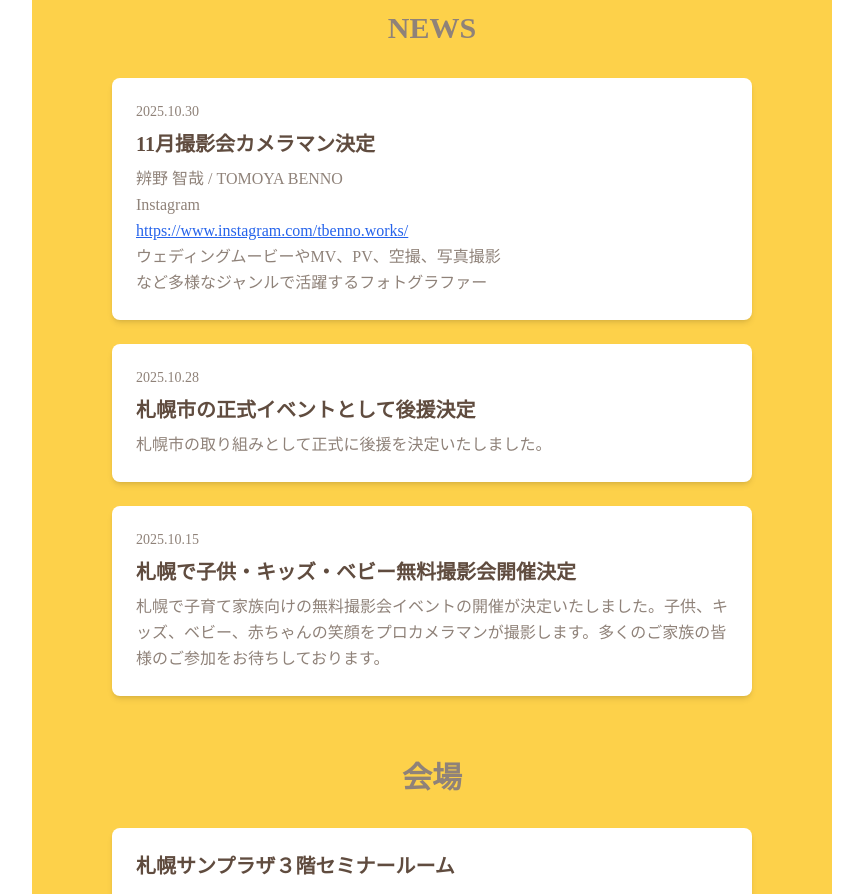
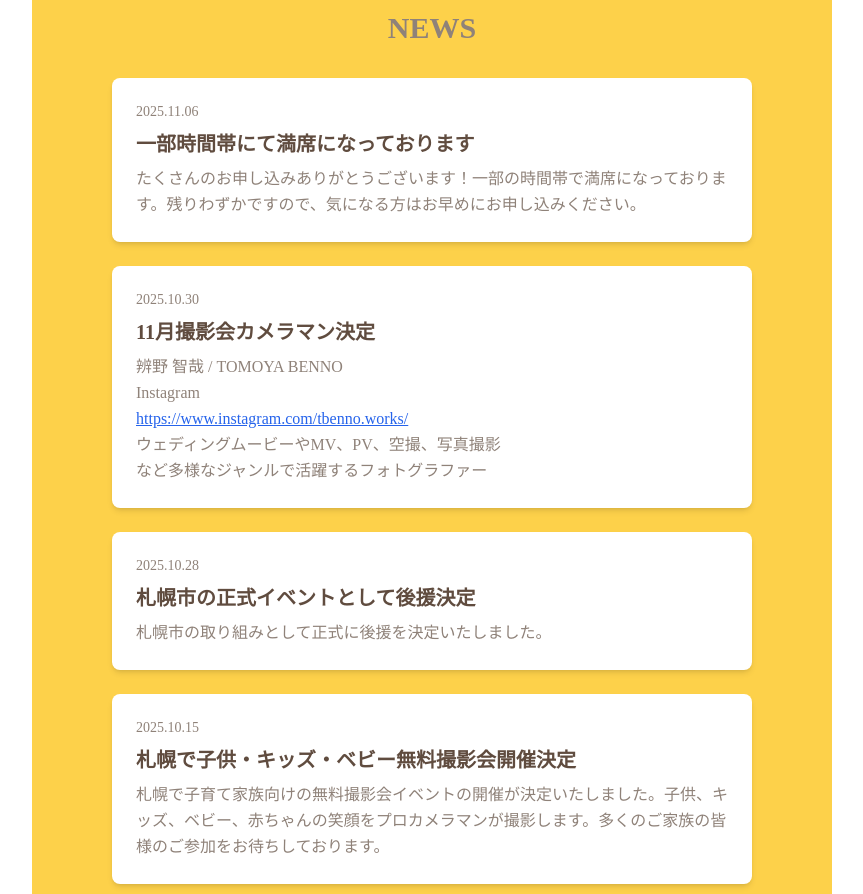
Before and after one commit to kengo-ishii/lp-lifemeister-event, a Next.js app: page / in a window 1280 px wide. Shown: the part 1420-2314 px from the top of the page, without its empty margins (208-1071 px from the left). Built offline with nearby package versions, Linux system fonts and the light colour scheme; no server answers.

Commit message:
1.0.1-202511061822

```diff
--- a/src/components/entryGreen.tsx
+++ b/src/components/entryGreen.tsx
@@ -32,7 +32,7 @@ export default function EntryGreen() {
   // 満員のスロットを定義
   const fullSlots: { [key: string]: string[] } = {
     '2025-11-08': ['10:00〜10:30', '11:00〜11:30', '11:30〜12:00', '13:00〜13:30', '13:30〜14:00', '14:00〜14:30'],
-    '2025-11-09': ['10:00〜10:30', '10:30〜11:00', '11:00〜11:30', '14:00〜14:30', '16:00〜16:30']
+    '2025-11-09': ['10:00〜10:30', '10:30〜11:00', '11:00〜11:30', '11:30〜12:00', '14:00〜14:30', '16:00〜16:30']
   }
 
   // 指定の日付と時間の組み合わせが満員かどうかをチェック
--- a/src/components/entryOgange.tsx
+++ b/src/components/entryOgange.tsx
@@ -32,7 +32,7 @@ export default function EntryOgange() {
   // 満員のスロットを定義
   const fullSlots: { [key: string]: string[] } = {
     '2025-11-08': ['10:00〜10:30', '11:00〜11:30', '11:30〜12:00', '13:00〜13:30', '13:30〜14:00', '14:00〜14:30'],
-    '2025-11-09': ['10:00〜10:30', '10:30〜11:00', '11:00〜11:30', '14:00〜14:30', '16:00〜16:30']
+    '2025-11-09': ['10:00〜10:30', '10:30〜11:00', '11:00〜11:30', '11:30〜12:00', '14:00〜14:30', '16:00〜16:30']
   }
 
   // 指定の日付と時間の組み合わせが満員かどうかをチェック
--- a/src/components/entryPink.tsx
+++ b/src/components/entryPink.tsx
@@ -32,7 +32,7 @@ export default function EntryPink() {
   // 満員のスロットを定義
   const fullSlots: { [key: string]: string[] } = {
     '2025-11-08': ['10:00〜10:30', '11:00〜11:30', '11:30〜12:00', '13:00〜13:30', '13:30〜14:00', '14:00〜14:30'],
-    '2025-11-09': ['10:00〜10:30', '10:30〜11:00', '11:00〜11:30', '14:00〜14:30', '16:00〜16:30']
+    '2025-11-09': ['10:00〜10:30', '10:30〜11:00', '11:00〜11:30', '11:30〜12:00', '14:00〜14:30', '16:00〜16:30']
   }
 
   // 指定の日付と時間の組み合わせが満員かどうかをチェック
--- a/src/components/news.tsx
+++ b/src/components/news.tsx
@@ -35,6 +35,11 @@ const linkifyText = (text: string): ReactNode => {
 }
 
 const newsData: NewsItem[] = [
+  {
+    date: '2025.11.06',
+    title: '一部時間帯にて満席になっております',
+    description: 'たくさんのお申し込みありがとうございます！一部の時間帯で満席になっております。残りわずかですので、気になる方はお早めにお申し込みください。',
+  },
   {
     date: '2025.10.30',
     title: '11月撮影会カメラマン決定',
```
